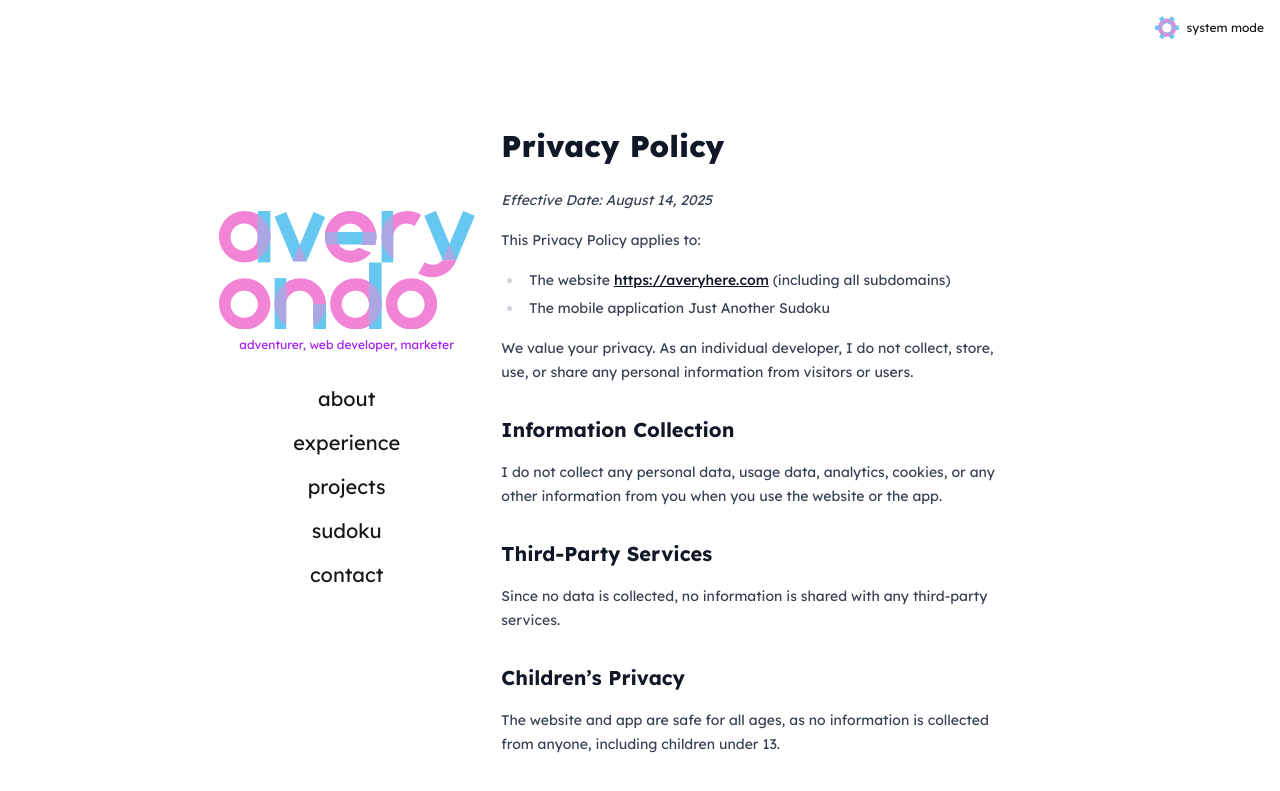
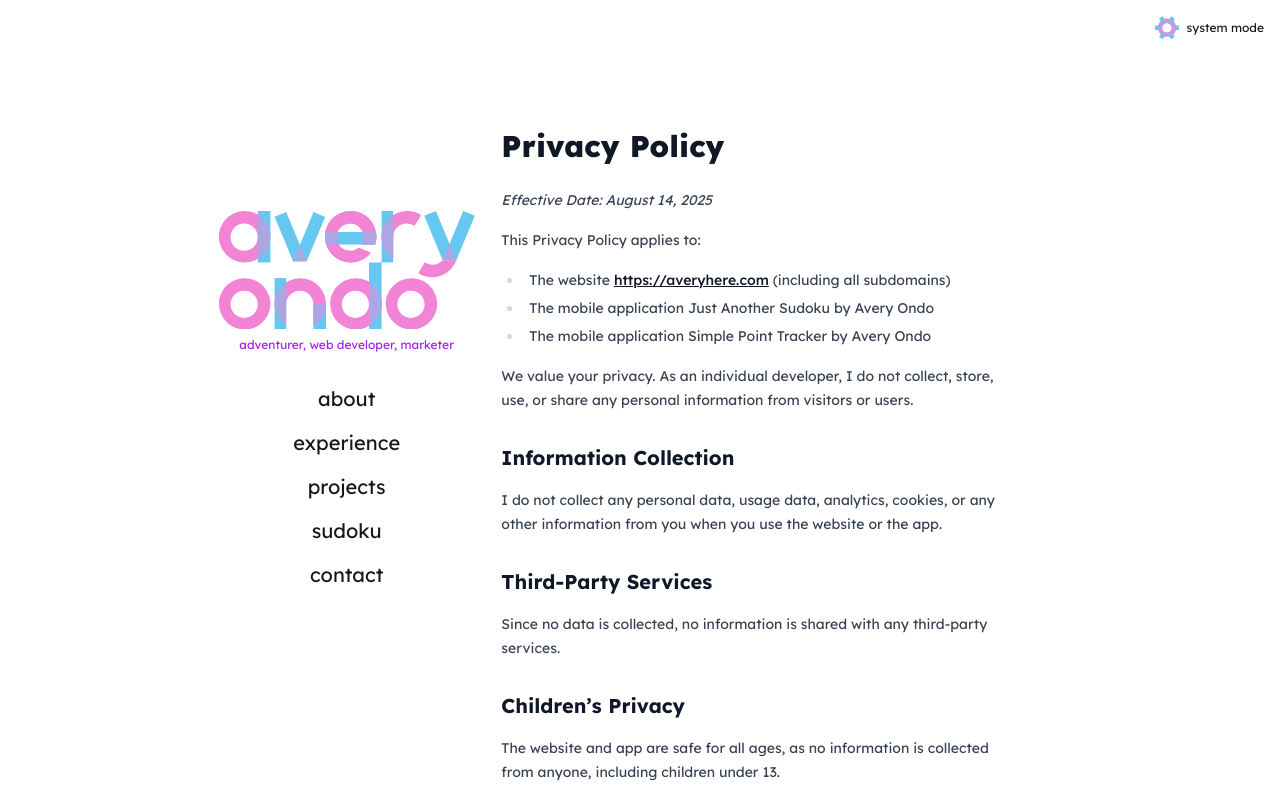
Before and after one commit to averyhere/averyhere.com, a Next.js app: page /privacy in a window 1280 px wide. Shown: the top 791 px of the page. Built offline with nearby package versions, Linux system fonts and the light colour scheme.

Commit message:
cover SPT app as well

```diff
--- a/src/app/(pages)/privacy/page.tsx
+++ b/src/app/(pages)/privacy/page.tsx
@@ -16,7 +16,8 @@ export default function Page() {
           (including all subdomains)
         </li>
 
-        <li>The mobile application Just Another Sudoku</li>
+        <li>The mobile application Just Another Sudoku by Avery Ondo</li>
+        <li>The mobile application Simple Point Tracker by Avery Ondo</li>
       </ul>
 
       <p>
```
